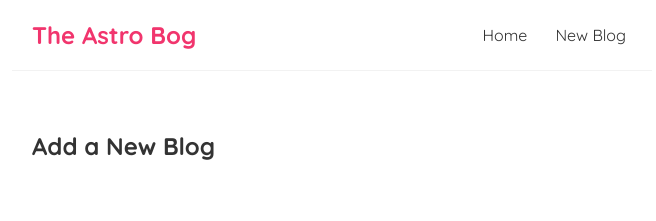
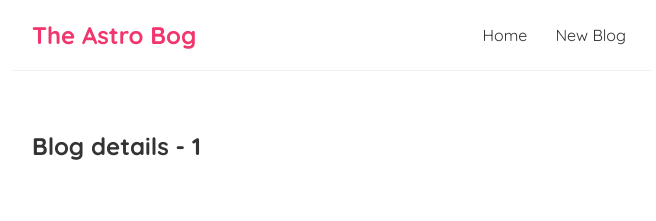
Before and after one commit to george-tr6/astro-blog, a React (Create React App) app: page /blogs/1 in a window 1280 px wide. Shown: the top 221 px of the page, without its empty margins (308-964 px from the left). Built offline with nearby package versions, Linux system fonts and the light colour scheme.

Commit message:
added blog list component and id routing

```diff
--- a/src/App.js
+++ b/src/App.js
@@ -2,6 +2,7 @@
 import Home from './Home';
 import { BrowserRouter as Router, Route, Switch } from 'react-router-dom';
 import Create from './Create';
+import BlogDetails from './BlogDetails';
 
 function App() {
   const title = 'App Component';
@@ -15,8 +16,11 @@
             <Route exact path="/">
               <Home />
             </Route>
-            <Route path="/">
+            <Route path="/create">
               <Create />
+            </Route>
+            <Route path="/blogs/:id">
+              <BlogDetails />
             </Route>
           </Switch>
         </div>
--- /dev/null
+++ b/src/BlogDetails.js
@@ -0,0 +1,13 @@
+import { useParams } from "react-router-dom/cjs/react-router-dom.min";
+
+const BlogDetails = () => {
+        const { id } = useParams();
+
+    return (
+        <div className="blog-details">
+            <h2>Blog details - { id }</h2>
+        </div>
+     );
+}
+
+export default BlogDetails;
--- a/src/BlogList.js
+++ b/src/BlogList.js
@@ -1,3 +1,5 @@
+import { Link } from "react-router-dom/cjs/react-router-dom.min";
+
 const BlogList = ({ blogs, title }) => {
 
     return (
@@ -5,8 +7,11 @@
             <h2>{title}</h2>
                 {blogs.map((blog) => (
                 <div className="blog-preview" key={blog.id}>
+                    <Link to={`/blogs/${blog.id}`}>
                     <h2>{ blog.title}</h2>
                     <p>Written by { blog.author}</p>
+                    </Link>
+
                 </div>
             ))}
         </div>
--- a/src/index.css
+++ b/src/index.css
@@ -49,3 +49,7 @@
   color: #f1356d;
   margin-bottom: 8px;
 }
+
+.blog-preview a{
+  text-decoration: none;
+}
```
